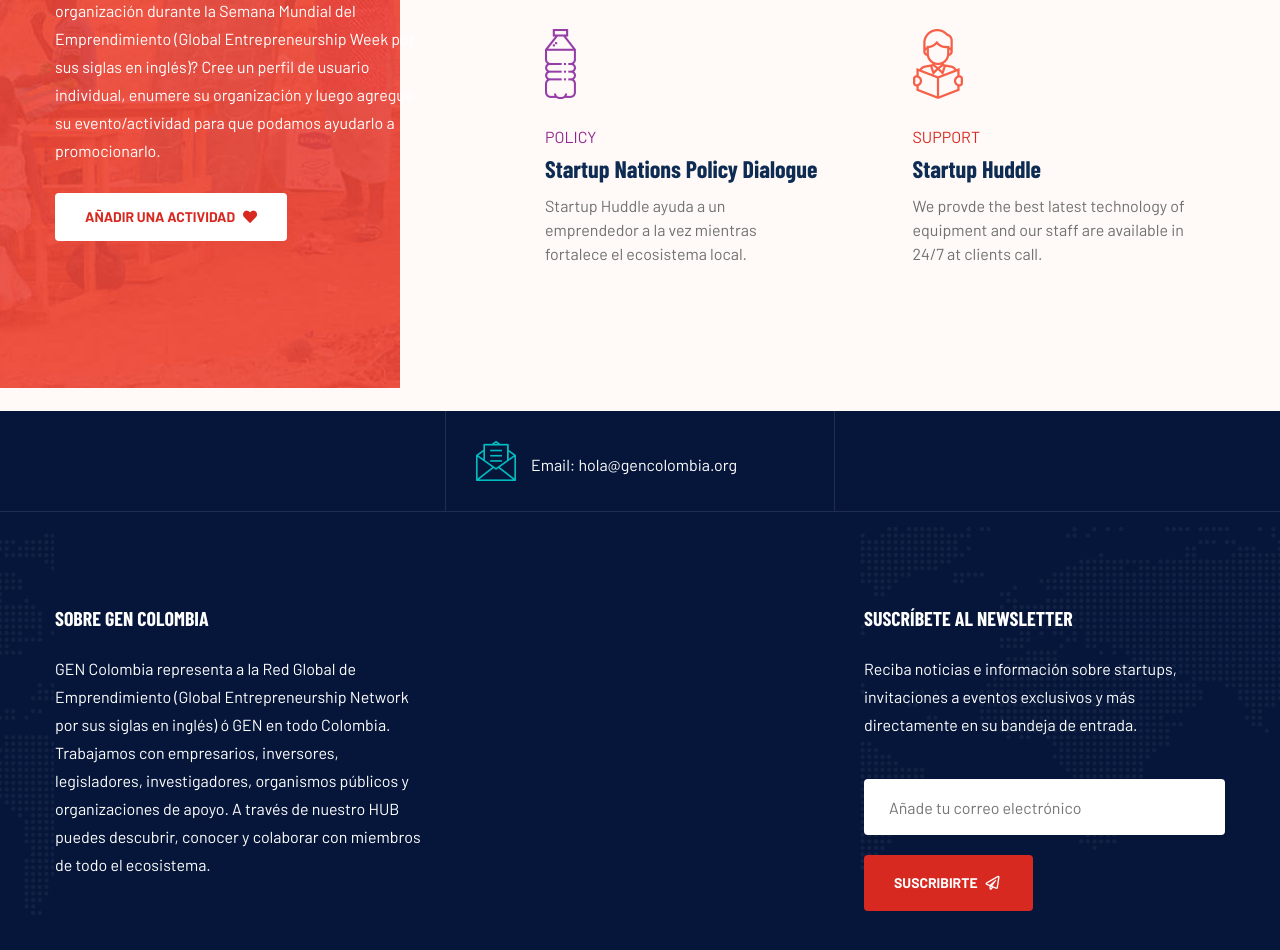
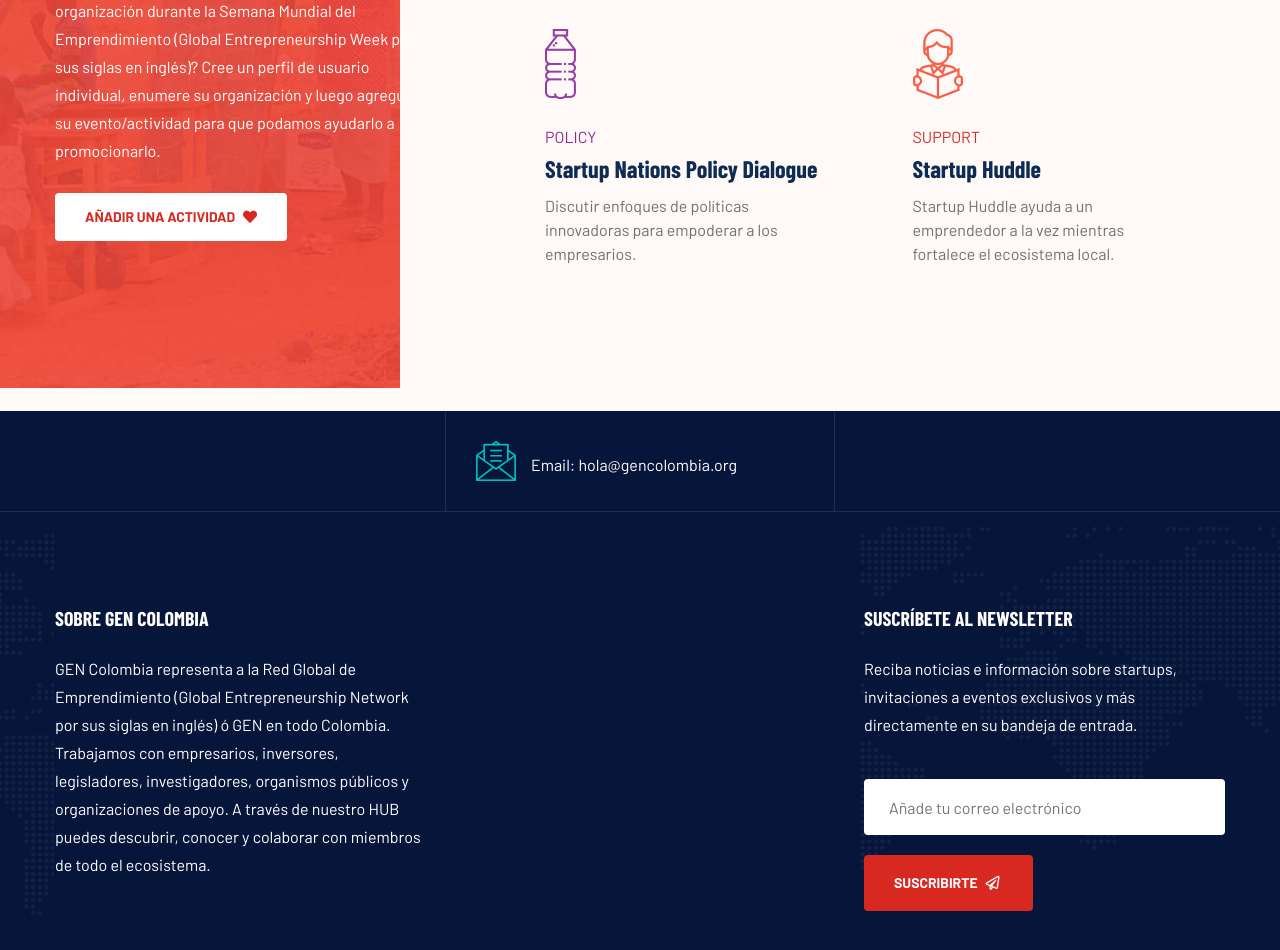
Before and after one commit to suego/genc.github.io, a plain HTML site: page index.html in a window 1280 px wide. Shown: the part 1350-2300 px from the top of the page. Drawn offline with nearby package versions, Linux system fonts and the light colour scheme; a web font is replaced by a local one.

Commit message:
update language

```diff
--- a/index.html
+++ b/index.html
@@ -150,7 +150,7 @@
                                         </div>
                                         <span class="cate">Policy</span>
                                         <h4 class="title">Startup Nations Policy Dialogue</h4>
-                                        <p>Startup Huddle ayuda a un emprendedor a la vez mientras fortalece el ecosistema local.</p>
+                                        <p>Discutir enfoques de políticas innovadoras para empoderar a los empresarios.</p>
                                     </div>
                                 </div>
                             </div>
@@ -164,7 +164,7 @@
                                         </div>
                                         <span class="cate">Support</span>
                                         <h4 class="title">Startup Huddle</h4>
-                                        <p>We provde the best latest technology of equipment and our staff are available in 24/7 at clients call.</p>
+                                        <p>Startup Huddle ayuda a un emprendedor a la vez mientras fortalece el ecosistema local.</p>
                                     </div>
                                 </div>
                             </div>
```
